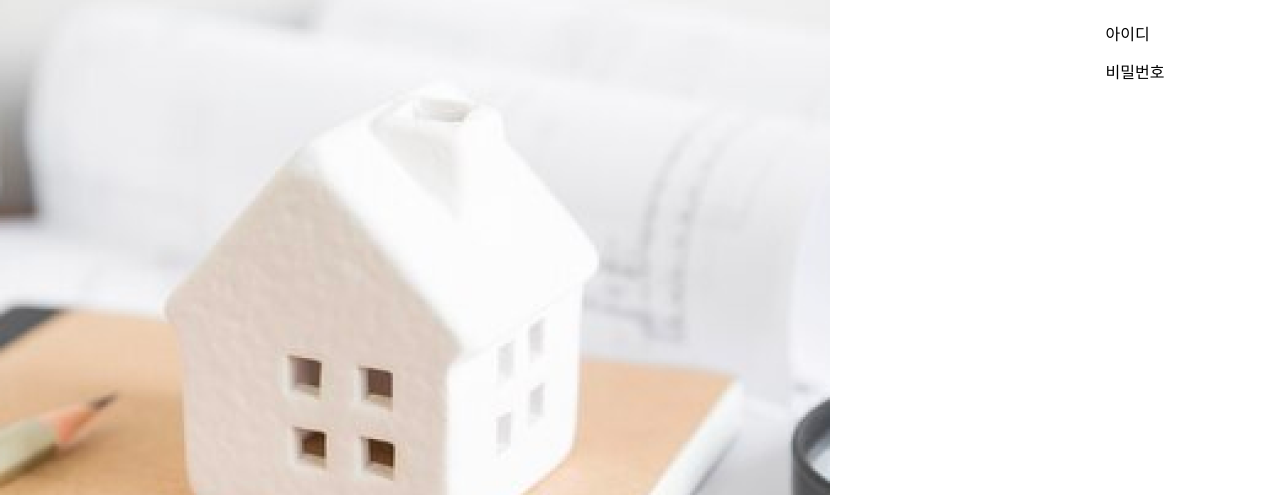
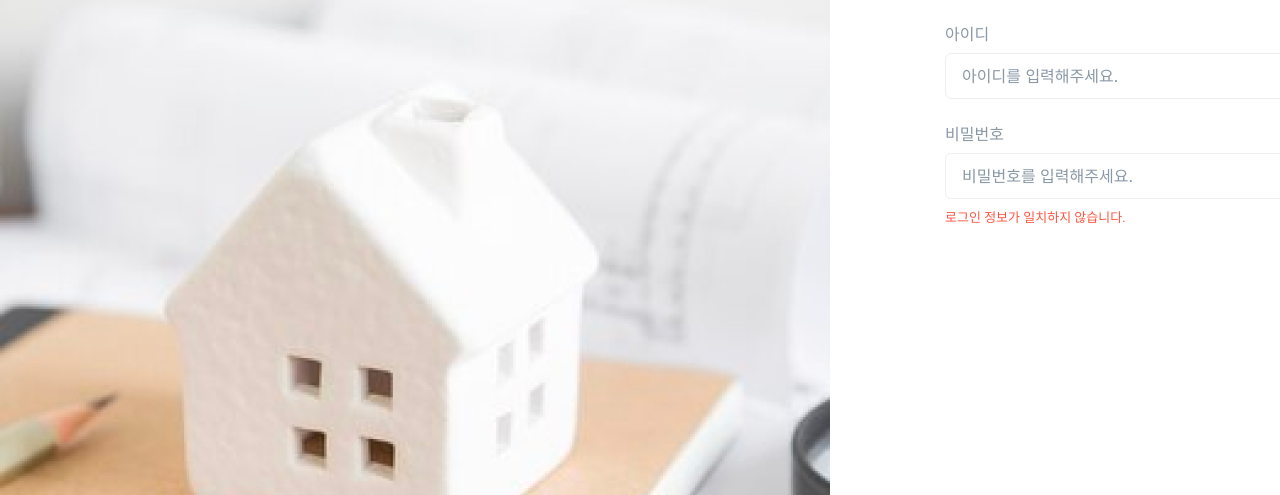
Before and after one commit to Chixol/Web_FILE, a plain HTML site: page estate/index.html in a window 1280 px wide. Shown: the part 305-800 px from the top of the page. Drawn offline with Linux system fonts and the light colour scheme; a web font is replaced by a local one.

Commit message:
2024-03-25 12:00

```diff
--- a/estate/index.html
+++ b/estate/index.html
@@ -15,15 +15,19 @@
                 <div class="sign-in-contents">
                     <div class="sign-in-input-container">
                         <div class="input-box">
-                            <div class="input-label">아이디</div>
-                            <div class="input-content-box"></div>
+                            <div class="input-label label">아이디</div>
+                            <div class="input-content-box">
+                                <input class="input" type="text" placeholder="아이디를 입력해주세요."/>
+                            </div>
                             <div class="input-message"></div>
                         </div>
 
                         <div class="input-box">
-                            <div class="input-label">비밀번호</div>
-                            <div class="input-content-box"></div>
-                            <div class="input-message"></div>
+                            <div class="input-label label">비밀번호</div>
+                            <div class="input-content-box">
+                                <input class="input" type="password" placeholder="비밀번호를 입력해주세요."/>
+                            </div>
+                            <div class="input-message error">로그인 정보가 일치하지 않습니다.</div>
                         </div>
                     </div>
                     <div class="sign-in-button-container"></div>
--- a/estate/style.css
+++ b/estate/style.css
@@ -1,3 +1,6 @@
+@import url('https://fonts.googleapis.com/css2?family=Inter:wght@100..900&display=swap');
+
+
 @font-face {
     font-family: 'Pretendard';
     src: url('https://cdn.jsdelivr.net/gh/Project-Noonnu/noonfonts_2107@1.1/Pretendard-Regular.woff') format('woff');
@@ -7,14 +10,43 @@
 
 *{
     margin: 0px;
+    font-family: 'Pretendard';
 }
 
 .h1 {
-    font-family: 'Pretendard';
     font-size: 30px;
     font-style: normal;
     font-weight: 700;
     line-height: 173%;
+}
+
+.label {
+    font-size: 16px;
+    font-style: normal;
+    font-weight: 400;
+    line-height: normal;
+}
+
+.input {
+    flex-grow: 1;
+    border: 1px solid rgba(238, 238, 238, 1);
+    border-radius: 6px;
+    outline: none;
+    padding: 8px 16px;
+
+    background-color: white;
+
+    font-family: Inter;
+    font-size: 16px;
+    font-style: normal;
+    font-weight: 400;
+    line-height: 175%;
+
+    color: #232D42;
+}
+
+.input::placeholder {
+    color: #8A98A6;
 }
 
 #sign-in-wrapper {
@@ -56,15 +88,43 @@
     flex-direction: column;
     align-items: center;
     gap: 24px;
+    width: 100%;
 }
 
 .sign-in-input-container {
     display: flex;
     flex-direction: column;
     gap: 14px;
+
+    width: 100%;
 }
 
 .input-box {
     width: 100%;
+}
 
+.input-label {
+    color: #8A98A6;
 }
+
+.input-content-box {
+    display: flex;
+    gap: 10px;
+    margin-top: 8px;
+    margin-bottom: 8px;
+}
+
+.input-message {
+    font-size: 13px;
+    font-style: normal;
+    font-weight: 400;
+    line-height: normal;
+}
+
+.primary {
+    color: #3a57e8;
+}
+
+.error {
+    color: #ff5540;
+}
```
